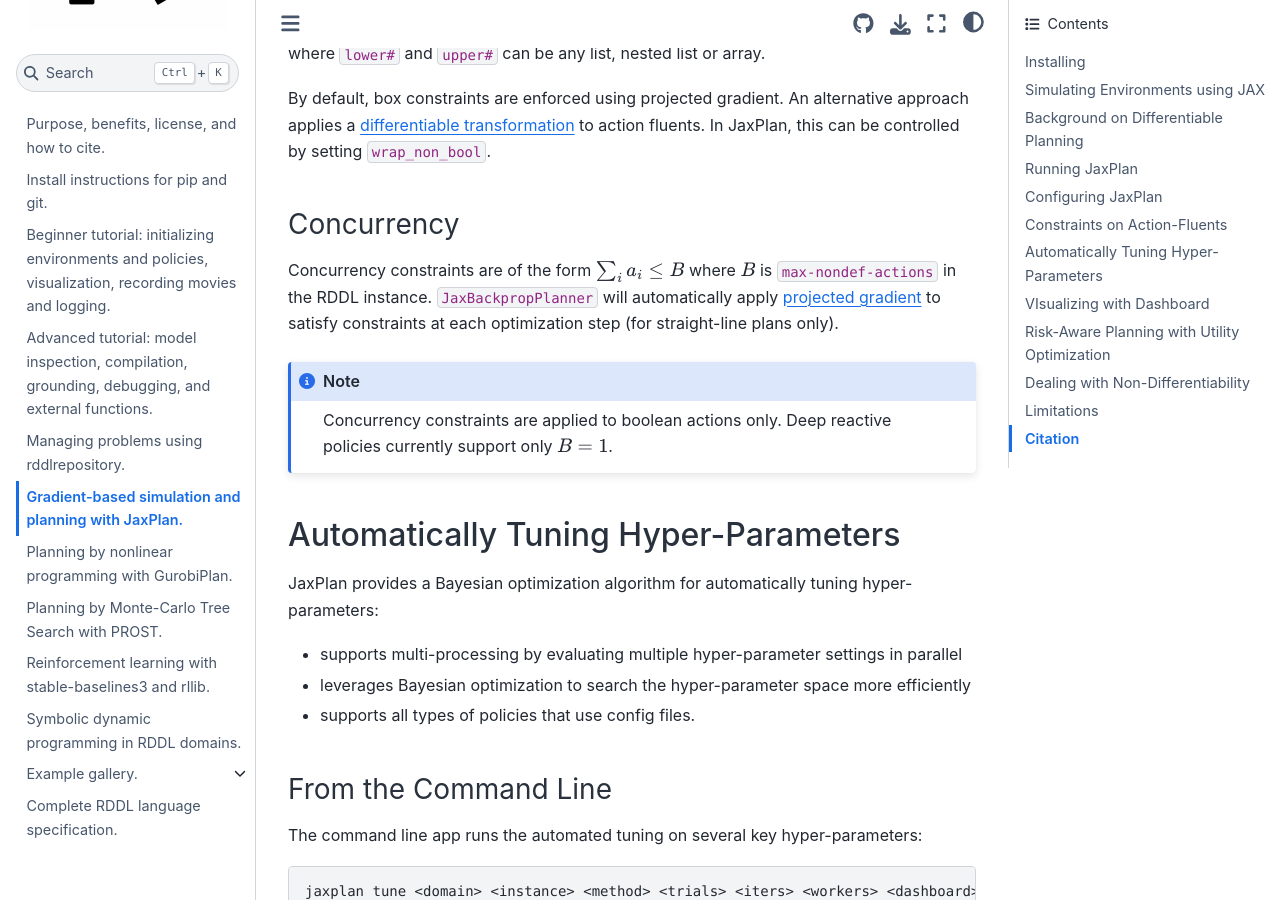
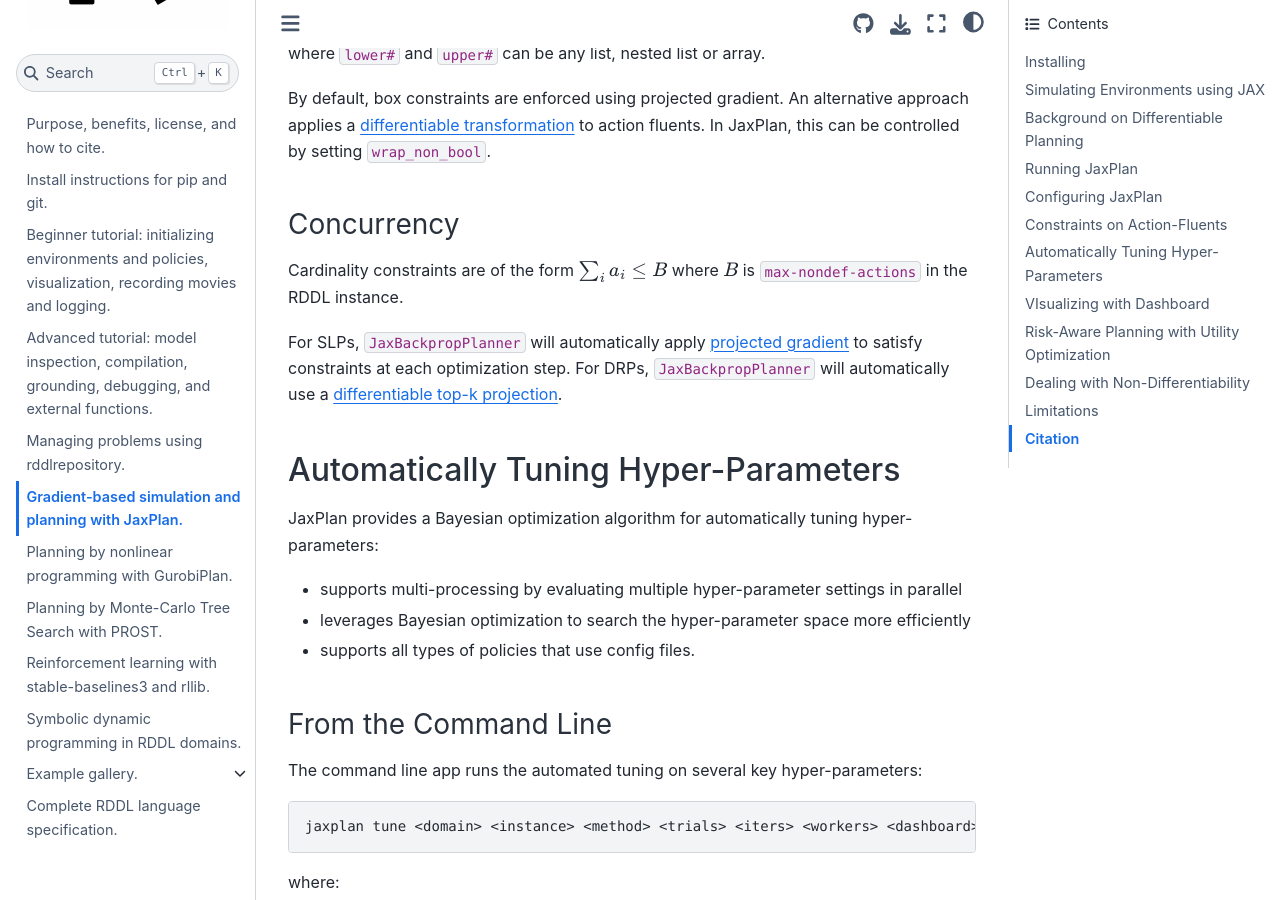
Before and after one commit to pyrddlgym-project/pyRDDLGym, a Sphinx documentation site: the page built from docs/jax.rst, in a window 1280 px wide and 900 px high, scrolled down 7605 px. Built offline with Sphinx 7.4.7 and the Sphinx Book theme 1.1.4, drawn with Linux system fonts in a browser that asks for light colours; pages that are not in the unit, such as notebooks, are missing from menus.

Commit message:
Update jax.rst

```diff
--- a/docs/jax.rst
+++ b/docs/jax.rst
@@ -447,6 +449,8 @@ Expand the following sections to see which parameters can be set in each section
         - Whether to apply layer norm to each input individually
       * - normalizer_kwargs
         - Arguments for ``haiku.LayerNorm`` constructor
+      * - softmax_output_weight
+        - Weight for softmax projection in cardinality constraints
       * - topology
         - List specifying number of neurons per hidden layer
       * - wrap_non_bool
@@ -577,14 +581,13 @@ to action fluents. In JaxPlan, this can be controlled by setting ``wrap_non_bool
 Concurrency
 ^^^^^^^^^^^^^^^^^^^
 
-Concurrency constraints are of the form :math:`\sum_i a_i \leq B` where :math:`B`
-is ``max-nondef-actions`` in the RDDL instance. ``JaxBackpropPlanner`` will automatically
+Cardinality constraints are of the form :math:`\sum_i a_i \leq B` where :math:`B`
+is ``max-nondef-actions`` in the RDDL instance.
+
+For SLPs, ``JaxBackpropPlanner`` will automatically
 apply `projected gradient <https://ojs.aaai.org/index.php/ICAPS/article/view/3467>`_
-to satisfy constraints at each optimization step (for straight-line plans only).
-
-.. note::
-   Concurrency constraints are applied to boolean actions only.
-   Deep reactive policies currently support only :math:`B = 1`.
+to satisfy constraints at each optimization step. For DRPs, ``JaxBackpropPlanner`` will automatically
+use a `differentiable top-k projection <https://uvadlc-notebooks.readthedocs.io/en/latest/tutorial_notebooks/DL2/sampling/subsets.html>`_.
 
 
 Automatically Tuning Hyper-Parameters
```
Also changed, not shown: other parts of docs/jax.rst (+2 -0 lines).
